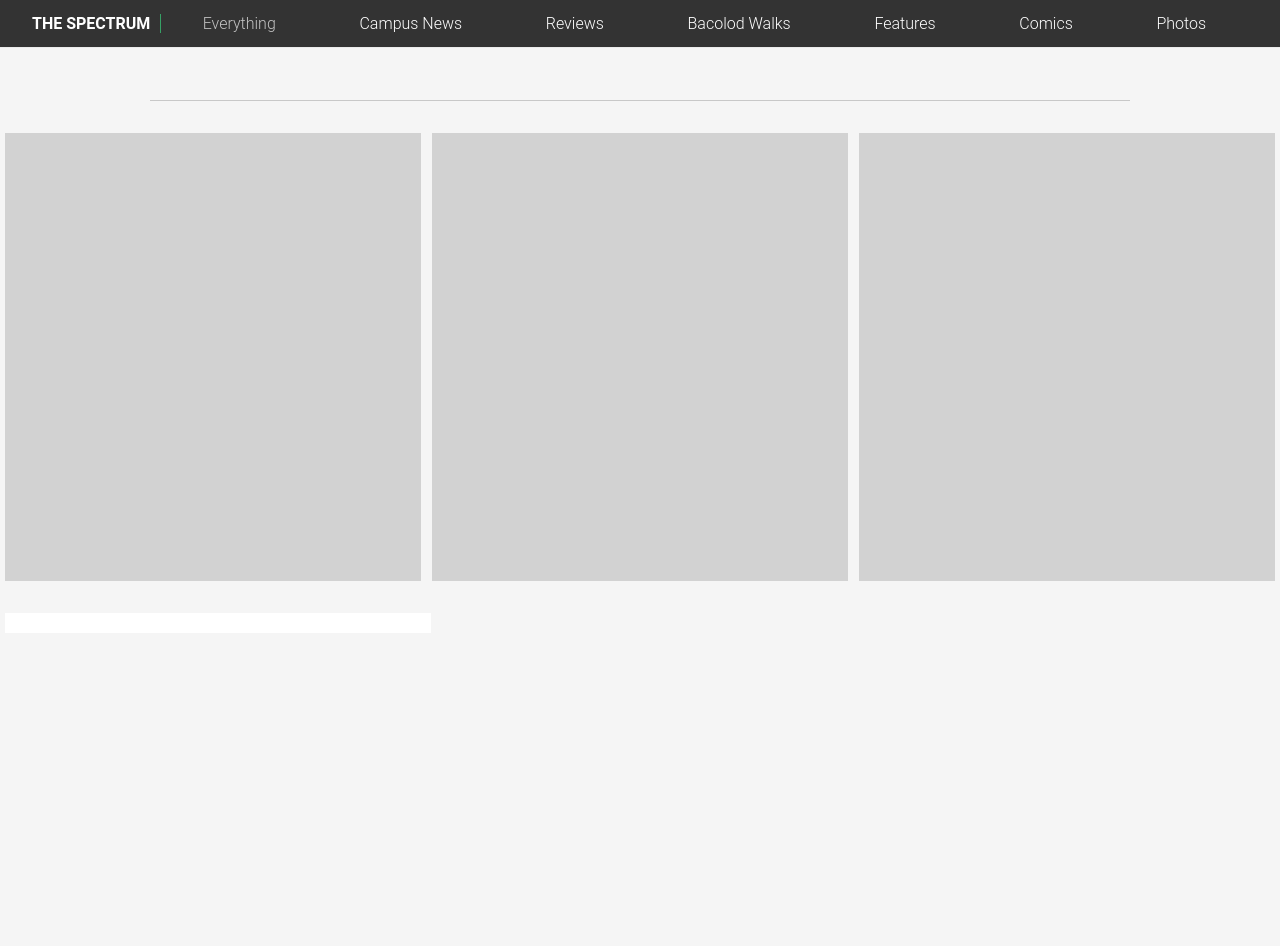
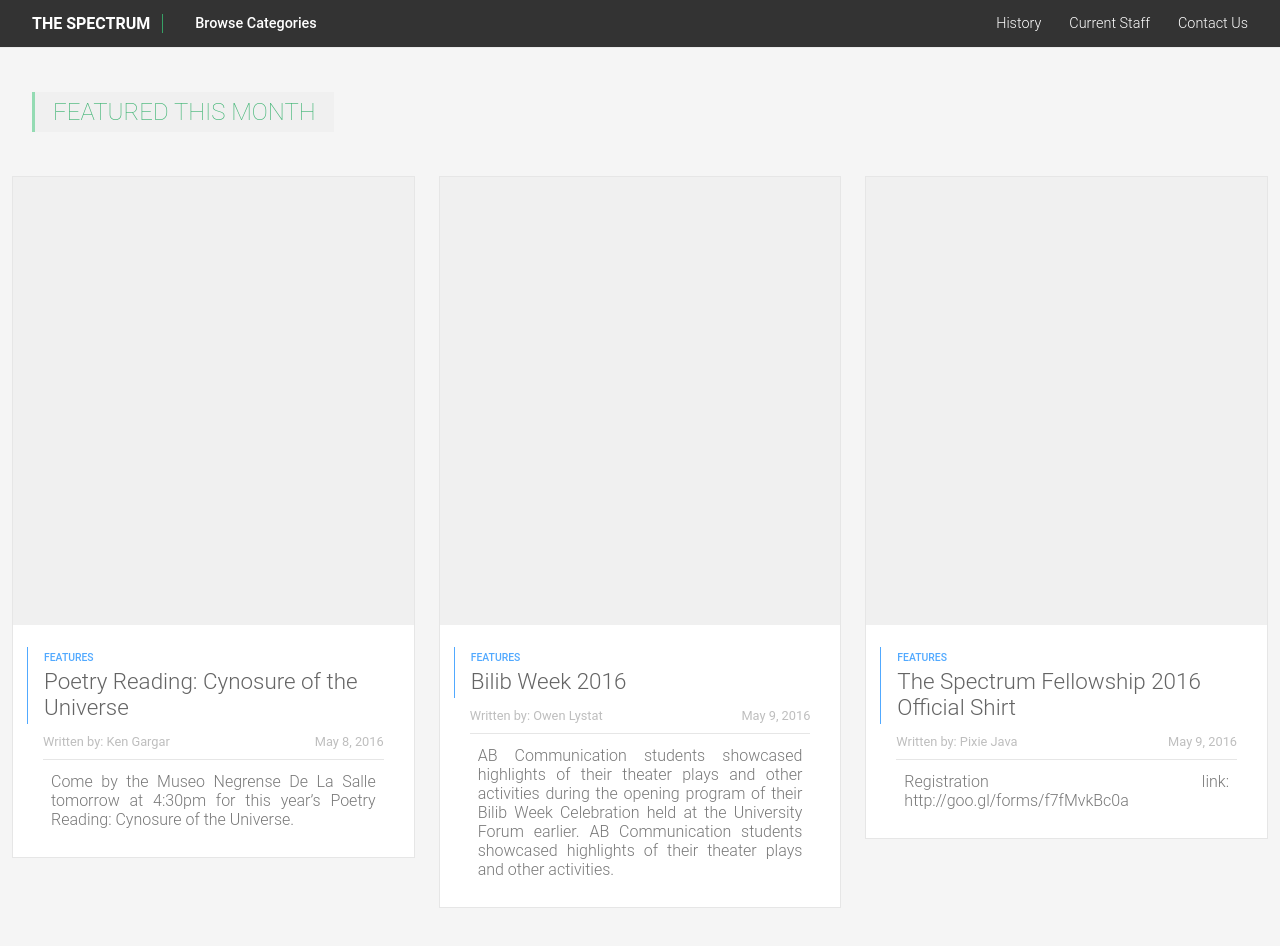
Before and after one commit to KaeKen/Prototype-1, a plain HTML site: page index.html in a window 1280 px wide. Before the commit the page ends 800 px from the top, so only its background shows below. Drawn offline with Linux system fonts and the light colour scheme.

Commit message:
Added News cards

```diff
--- a/home-main.sass
+++ b/home-main.sass
@@ -25,87 +25,126 @@ body
 	.gn-content-wrap
 		margin: auto
 		display: flex
-		justify-content: flex-start
+		justify-content: space-between
 		align-items: center
 		height: 100%
 		padding: 0 2rem
 		position: relative
+		.gn-left-head
+			display: flex
+			align-items: center
 		.logo-wrap
-			width: 9rem
+			padding-right: .75rem
 			box-sizing: border-box
 			border-right: 1px solid darken($text-color, 5%)
+			display: inline-block
+			margin-right: 2rem
 			.logo-text
 				font-weight: 600
 				color: white
-		.page-head
-			width: 100%
+		.cat-drpdwn
+			display: inline-block
+			color: white
+			font-weight: 500
+			font-size: .9rem
+			cursor: pointer
+			transition: 275ms
+			&:hover
+				color: lighten($text-color, 10%)
+		.information
 			display: flex
-			justify-content: space-around
-			.cat-item
+			align-items: center
+			> div
 				display: inline-block
+				margin-left: 1.75rem
 				font-weight: 300
 				color: white
-				cursor: pointer
-				transition: 250ms
-				&:hover
-					color: rgb(210, 210, 210)
-			.active
-				color: rgb(195, 195, 195)
-		.filter
-			display: inline-block
-			.filter-item
+				font-size: .9rem
 				cursor: pointer
 				transition: 275ms
-				font-size: 1rem
-				font-weight: 300
-				display: none
-				color: white
-				// padding: 2px 8px
-				box-sizing: border-box
+				&:first-child
+					margin-left: 0rem
 				&:hover
-					color: $text-color
-				&:first-child
-					margin-left: 0
-			.active
-				width: 5rem
-				padding: 3px 0
-				box-sizing: border-box
-				text-align: center
-				display: block
-				color: white
-				font-weight: 300
-.local-nav
-	width: 100%
-	height: auto
-	position: sticky
-	box-sizing: padding-box
-	margin: 2rem 0
-	.ln-content-wrap
-		margin-left: -490px
-		padding: 10px 0
-		left: 50%
-		width: 980px
-		position: relative
-		border-bottom: 1px solid rgb(200, 200, 200)
-
+					color: rgb(200, 200, 200)
 main
 	width: 100%
 	position: relative
+.section-post
+	border-left: 3px solid lighten($text-color, 25%)
+	background: rgb(240, 240, 240)
+	padding: 6px 18px
+	color: $text-color
+	font-size: 1.5rem
+	font-weight: 100
+	margin: 2.75rem 2rem
+	width: auto
+	display: inline-block
+	position: relative
 .card-content-wrapper
 	display: flex
-	justify-content: space-around
+	justify-content: center
+	align-items: baseline
+	flex-flow: row nowrap
 	position: relative
+	margin-bottom: 10rem
 	.card-item
 		width: 26rem
-		padding-bottom: 1rem
+		margin: 0 .75rem
+		border: 1px solid rgb(230, 230, 230)
+		box-sizing: border-box
+		position: relative
+		height: inherit
 		.news-img
 			width: 100%
 			height: 28rem
-			background: rgb(210, 210, 210)
-			margin: auto
-			margin-bottom: 2rem
+			background: rgb(240, 240, 240)
+			box-sizing: border-box
 		.news-foot
-			display: block
-			padding: 10px 5px
 			width: 100%
 			background: white
+			padding: 22px 14px
+			box-sizing: border-box
+			position: relative
+			text-align: right
+			// .card-read
+			// 	text-align: center
+			// 	padding: 4px 12px
+			// 	color: white
+			// 	background: lighten(dodgerblue, 12%)
+			// 	font-weight: 500
+			// 	font-size: .8rem
+			// 	box-sizing: border-box
+			// 	border-radius: 3px
+			.title-head
+				padding: 4px 16px
+				border-left: 1px solid lighten(dodgerblue, 10%)
+				box-sizing: border-box
+				.category
+					text-align: left
+					font-size: .65rem
+					font-weight: 500
+					color: lighten(dodgerblue, 10%)
+					margin-bottom: 4px
+				.title
+					text-align: left
+					font-size: 1.4rem
+					font-weight: 300
+					color: rgb(100, 100, 100)
+			.news-info
+				display: flex
+				justify-content: space-between
+				margin: 0 16px
+				padding: 10px 0
+				box-sizing: border-box
+				border-bottom: 1px solid rgb(230, 230, 230)
+				.info-item
+					font-size: .8rem
+					color: rgb(190, 190, 190)
+			.desc-container
+				width: 100%
+				margin-top: 6px
+				padding: 6px 24px
+				box-sizing: border-box
+				text-align: justify
+				color: rgb(120, 120, 120)
+				font-weight: 300
--- a/index.html
+++ b/index.html
@@ -5,37 +5,66 @@
 <body>
   <nav class="global-nav">
     <div class="gn-content-wrap">
-      <div class="logo-wrap">
-        <div class="logo-img"></div>
-        <div class="logo-text">THE SPECTRUM</div>
+      <div class="gn-left-head">
+        <div class="logo-wrap">
+          <div class="logo-img"></div>
+          <div class="logo-text">THE SPECTRUM</div>
+        </div>
+        <div class="cat-drpdwn">Browse Categories</div>
       </div>
-      <div class="page-head">
-        <div class="cat-item active">Everything</div>
-        <div class="cat-item">Campus News</div>
-        <div class="cat-item">Reviews</div>
-        <div class="cat-item">Bacolod Walks</div>
-        <div class="cat-item">Features</div>
-        <div class="cat-item">Comics</div>
-        <div class="cat-item">Photos</div>
+      <div class="gn-right-head">
+        <div class="information">
+          <div class="info-item">History</div>
+          <div class="info-item">Current Staff</div>
+          <div class="info-item">Contact Us</div>
+        </div>
       </div>
     </div>
   </nav>
-  <nav class="local-nav">
-    <div class="ln-content-wrap">
-      <div class="ln-content"></div>
-    </div>
-  </nav>
   <main class="content">
+    <div class="section-post">FEATURED THIS MONTH</div>
     <div class="card-content-wrapper">
       <div class="card-item">
         <div class="news-img"></div>
-        <div class="news-foot"></div>
+        <div class="news-foot">
+          <div class="title-head">
+            <div class="category">FEATURES</div>
+            <div class="title">Poetry Reading: Cynosure of the Universe</div>
+          </div>
+          <div class="news-info">
+            <div class="info-item">Written by: Ken Gargar</div>
+            <div class="info-item">May 8, 2016</div>
+          </div>
+          <div class="desc-container">Come by the Museo Negrense De La Salle tomorrow at 4:30pm for this year’s Poetry Reading: Cynosure of the Universe.</div>
+        </div>
       </div>
       <div class="card-item">
         <div class="news-img"></div>
+        <div class="news-foot">
+          <div class="title-head">
+            <div class="category">FEATURES</div>
+            <div class="title">Bilib Week 2016</div>
+          </div>
+          <div class="news-info">
+            <div class="info-item">Written by: Owen Lystat</div>
+            <div class="info-item">May 9, 2016</div>
+          </div>
+          <div class="desc-container">AB Communication students showcased highlights of their theater plays and other activities during the opening program of their Bilib Week Celebration held at the University Forum earlier. AB Communication students showcased highlights of their theater plays and other activities.	</div>
+        </div>
       </div>
       <div class="card-item">
         <div class="news-img"></div>
+        <div class="news-foot">
+          <div class="title-head">
+            <div class="category">FEATURES</div>
+            <div class="title">The Spectrum Fellowship 2016 Official Shirt</div>
+          </div>
+          <div class="news-info">
+            <div class="info-item">Written by: Pixie Java</div>
+            <div class="info-item">May 9, 2016</div>
+          </div>
+          <div class="desc-container">Registration link: http://goo.gl/forms/f7fMvkBc0a	</div>
+        </div>
       </div>
     </div>
   </main>
```
Also changed, not shown: home-main.css, 1 other file.
